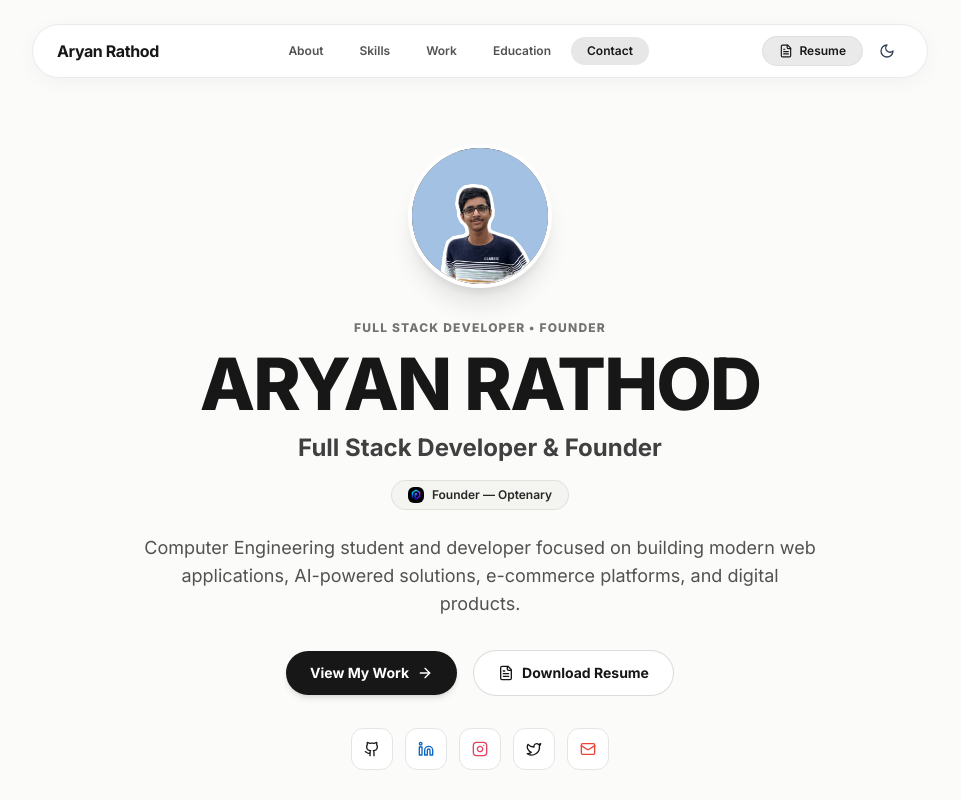
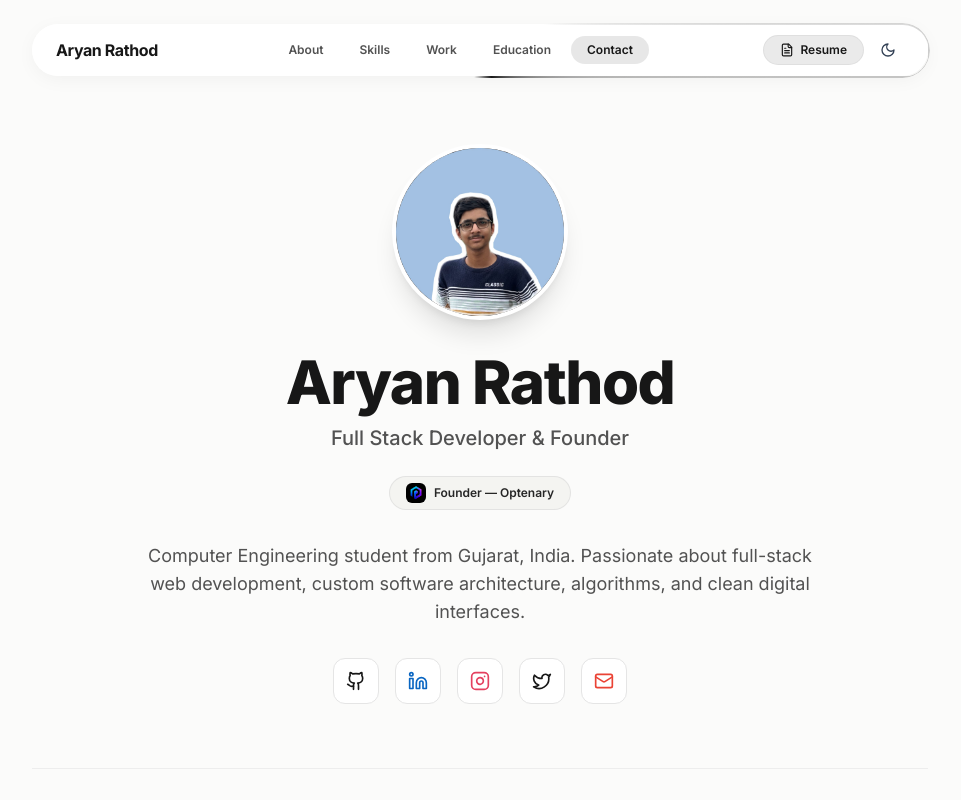
Before and after one commit to rathodaryan1/new-portfolio, a Next.js app: page / in a window 1280 px wide. Shown: the top 800 px of the page, without its empty margins (160-1121 px from the left). Built offline with nearby package versions, Linux system fonts and the light colour scheme.

Commit message:
restore original Hero banner and add continuous traveling loop border on navbar

```diff
--- a/app/globals.css
+++ b/app/globals.css
@@ -76,6 +76,82 @@
   backdrop-filter: blur(16px);
   -webkit-backdrop-filter: blur(16px);
   box-shadow: 0 4px 20px -2px rgba(0, 0, 0, 0.4);
+}
+
+/* Continuous Traveling Animated Black Perimeter Border for Navbar */
+@property --nav-border-angle {
+  syntax: "<angle>";
+  inherits: false;
+  initial-value: 0deg;
+}
+
+@keyframes navBorderRotate {
+  0% {
+    --nav-border-angle: 0deg;
+  }
+  100% {
+    --nav-border-angle: 360deg;
+  }
+}
+
+.nav-loop-border {
+  position: relative;
+  background-color: rgba(255, 255, 255, 0.95);
+  backdrop-filter: blur(16px);
+  -webkit-backdrop-filter: blur(16px);
+  border-radius: 9999px;
+  box-shadow: 0 4px 20px -2px rgba(0, 0, 0, 0.05);
+  z-index: 1;
+}
+
+.dark .nav-loop-border {
+  background-color: rgba(25, 25, 24, 0.95);
+  box-shadow: 0 4px 20px -2px rgba(0, 0, 0, 0.4);
+}
+
+.nav-loop-border::before {
+  content: "";
+  position: absolute;
+  inset: -1.5px;
+  border-radius: 9999px;
+  padding: 1.5px;
+  background: conic-gradient(
+    from var(--nav-border-angle, 0deg),
+    transparent 0%,
+    transparent 65%,
+    rgba(23, 23, 23, 0.3) 75%,
+    rgba(23, 23, 23, 1) 90%,
+    transparent 100%
+  );
+  -webkit-mask: linear-gradient(#fff 0 0) content-box, linear-gradient(#fff 0 0);
+  -webkit-mask-composite: xor;
+  mask-composite: exclude;
+  animation: navBorderRotate 4.5s linear infinite;
+  pointer-events: none;
+  z-index: 2;
+}
+
+.dark .nav-loop-border::before {
+  background: conic-gradient(
+    from var(--nav-border-angle, 0deg),
+    transparent 0%,
+    transparent 65%,
+    rgba(245, 245, 245, 0.3) 75%,
+    rgba(245, 245, 245, 1) 90%,
+    transparent 100%
+  );
+}
+
+@media (prefers-reduced-motion: reduce) {
+  .nav-loop-border::before {
+    animation: none;
+    background: #171717;
+    opacity: 0.25;
+  }
+  .dark .nav-loop-border::before {
+    background: #F5F5F5;
+    opacity: 0.25;
+  }
 }
 
 /* Continuous Traveling Animated Black Perimeter Border for Skills Cards */
--- a/components/hero/Hero.tsx
+++ b/components/hero/Hero.tsx
@@ -1,15 +1,15 @@
 "use client";
 
 import { personal } from "@/data/personal";
-import { socialLinks, resumeUrl } from "@/data/social";
+import { socialLinks } from "@/data/social";
 import { motion } from "framer-motion";
-import { Github, Linkedin, Instagram, Twitter, Mail, ArrowRight, FileText } from "lucide-react";
+import { Github, Linkedin, Instagram, Twitter, Mail } from "lucide-react";
 
 export function Hero() {
   return (
     <section
       id="hero"
-      className="relative pt-28 sm:pt-36 pb-12 sm:pb-16 px-4 flex flex-col justify-center items-center text-center max-w-4xl mx-auto overflow-hidden"
+      className="relative pt-28 sm:pt-36 pb-12 sm:pb-16 px-4 flex flex-col justify-center items-center text-center max-w-3xl mx-auto overflow-hidden"
     >
       <motion.div
         initial={{ opacity: 0, y: 15 }}
@@ -19,7 +19,7 @@ export function Hero() {
       >
         {/* Circular Avatar Photo */}
         <div className="relative mb-6 sm:mb-8">
-          <div className="w-28 h-28 sm:w-36 sm:h-36 rounded-full overflow-hidden border-4 border-white dark:border-neutral-800 shadow-xl bg-neutral-100 dark:bg-neutral-900">
+          <div className="w-32 h-32 sm:w-44 sm:h-44 rounded-full overflow-hidden border-4 border-white dark:border-neutral-800 shadow-xl bg-neutral-100 dark:bg-neutral-900">
             <img
               src={personal.avatarUrl}
               alt="Aryan Rathod — Full Stack Developer & Founder of Optenary"
@@ -28,24 +28,20 @@ export function Hero() {
           </div>
         </div>
 
-        {/* Eyebrow Label */}
-        <span className="inline-block text-[11px] sm:text-xs font-extrabold uppercase tracking-widest text-neutral-500 dark:text-neutral-400 mb-3">
-          FULL STACK DEVELOPER • FOUNDER
-        </span>
-
-        {/* Large Dominant Heading Name */}
-        <h1 className="text-4xl sm:text-7xl font-extrabold tracking-tight text-neutral-900 dark:text-neutral-100 mb-3 leading-[1.08]">
-          ARYAN RATHOD
+        {/* Headline Name */}
+        <h1 className="text-3xl sm:text-6xl font-extrabold tracking-tight text-neutral-900 dark:text-neutral-100 mb-2 sm:mb-3">
+          {personal.name}
         </h1>
 
         {/* Subtitle Role */}
-        <p className="text-lg sm:text-2xl font-bold text-neutral-700 dark:text-neutral-300 mb-4">
-          Full Stack Developer &amp; Founder
+        <p className="text-base sm:text-xl font-medium text-neutral-600 dark:text-neutral-400 mb-5 sm:mb-6">
+          {personal.title}
         </p>
 
         {/* Founder Pill Badge with Optenary Logo */}
-        <div className="inline-flex items-center gap-2 px-4 py-1.5 rounded-full text-xs font-semibold bg-[#F4F4F1] dark:bg-[#1E1E1D] text-neutral-800 dark:text-neutral-200 border border-neutral-300/60 dark:border-neutral-700/60 mb-6 shadow-xs max-w-full">
-          <div className="w-4 h-4 rounded-md overflow-hidden shrink-0 flex items-center justify-center">
+        <div className="inline-flex items-center gap-2 px-3.5 sm:px-4 py-1.5 rounded-full text-xs font-semibold bg-[#F4F4F1] dark:bg-[#1E1E1D] text-neutral-800 dark:text-neutral-200 border border-neutral-300/50 dark:border-neutral-700/50 mb-6 sm:mb-8 shadow-xs max-w-full">
+          {/* Optenary Logo Image */}
+          <div className="w-5 h-5 rounded-md overflow-hidden shrink-0 flex items-center justify-center">
             <img
               src="/optenary-logo.png"
               alt="Optenary Logo"
@@ -55,34 +51,13 @@ export function Hero() {
           <span className="truncate">{personal.founderBadge}</span>
         </div>
 
-        {/* Description Narrative */}
-        <p className="text-sm sm:text-lg text-neutral-600 dark:text-neutral-400 leading-relaxed max-w-2xl mb-8">
-          Computer Engineering student and developer focused on building modern web applications, AI-powered solutions, e-commerce platforms, and digital products.
+        {/* Bio */}
+        <p className="text-sm sm:text-lg text-neutral-600 dark:text-neutral-400 leading-relaxed max-w-2xl mb-6 sm:mb-8">
+          Computer Engineering student from Gujarat, India. Passionate about full-stack web development, custom software architecture, algorithms, and clean digital interfaces.
         </p>
 
-        {/* Dual Primary & Secondary CTAs */}
-        <div className="flex flex-wrap items-center justify-center gap-3 sm:gap-4 mb-8">
-          <a
-            href="#work"
-            className="inline-flex items-center gap-2 px-6 py-3 rounded-full text-xs sm:text-sm font-bold bg-neutral-900 text-white dark:bg-white dark:text-neutral-900 hover:bg-neutral-800 dark:hover:bg-neutral-100 transition-all shadow-md"
-          >
-            <span>View My Work</span>
-            <ArrowRight className="w-4 h-4" />
-          </a>
-
-          <a
-            href={resumeUrl}
-            target="_blank"
-            rel="noopener noreferrer"
-            className="inline-flex items-center gap-2 px-6 py-3 rounded-full text-xs sm:text-sm font-bold bg-white dark:bg-neutral-900 border border-neutral-300/80 dark:border-neutral-700/80 text-neutral-900 dark:text-neutral-100 hover:bg-neutral-100 dark:hover:bg-neutral-800 transition-all shadow-xs"
-          >
-            <FileText className="w-4 h-4" />
-            <span>Download Resume</span>
-          </a>
-        </div>
-
-        {/* Official SVG Social Links Row */}
-        <div className="flex items-center justify-center gap-3">
+        {/* Crisp Official SVG Social Links Row */}
+        <div className="flex items-center justify-center gap-3 sm:gap-4">
           {socialLinks.map((social) => (
             <a
               key={social.name}
@@ -90,13 +65,13 @@ export function Hero() {
               target="_blank"
               rel="noopener noreferrer"
               aria-label={social.name}
-              className="p-2.5 sm:p-3 rounded-xl bg-white dark:bg-neutral-900 border border-neutral-200 dark:border-neutral-800 text-neutral-700 dark:text-neutral-300 hover:text-neutral-900 dark:hover:text-white hover:border-neutral-400 dark:hover:border-neutral-600 transition-all hover:scale-105 flex items-center justify-center shadow-xs"
+              className="p-3 rounded-xl bg-white dark:bg-neutral-900 border border-neutral-200 dark:border-neutral-800 text-neutral-700 dark:text-neutral-300 hover:text-neutral-900 dark:hover:text-white hover:border-neutral-400 dark:hover:border-neutral-600 transition-all hover:scale-110 flex items-center justify-center shadow-xs"
             >
-              {social.name === "LinkedIn" && <Linkedin className="w-4 h-4 sm:w-4.5 sm:h-4.5 text-[#0A66C2]" />}
-              {social.name === "GitHub" && <Github className="w-4 h-4 sm:w-4.5 sm:h-4.5 text-neutral-900 dark:text-white" />}
-              {social.name === "Instagram" && <Instagram className="w-4 h-4 sm:w-4.5 sm:h-4.5 text-[#E4405F]" />}
-              {social.name === "X (Twitter)" && <Twitter className="w-4 h-4 sm:w-4.5 sm:h-4.5 text-neutral-900 dark:text-white" />}
-              {social.name === "Email" && <Mail className="w-4 h-4 sm:w-4.5 sm:h-4.5 text-[#EA4335]" />}
+              {social.name === "LinkedIn" && <Linkedin className="w-5 h-5 text-[#0A66C2]" />}
+              {social.name === "GitHub" && <Github className="w-5 h-5 text-neutral-900 dark:text-white" />}
+              {social.name === "Instagram" && <Instagram className="w-5 h-5 text-[#E4405F]" />}
+              {social.name === "X (Twitter)" && <Twitter className="w-5 h-5 text-neutral-900 dark:text-white" />}
+              {social.name === "Email" && <Mail className="w-5 h-5 text-[#EA4335]" />}
             </a>
           ))}
         </div>
--- a/components/navbar/Navbar.tsx
+++ b/components/navbar/Navbar.tsx
@@ -42,7 +42,7 @@ export function Navbar() {
 
   return (
     <header className="fixed top-0 left-0 right-0 z-50 flex justify-center p-3 sm:p-6 transition-all duration-300">
-      <nav className="w-full max-w-4xl rounded-full glass-pill border border-neutral-200/80 dark:border-neutral-800/80 px-4 sm:px-6 py-2.5 flex items-center justify-between shadow-lg shadow-neutral-950/5">
+      <nav className="w-full max-w-4xl rounded-full nav-loop-border px-4 sm:px-6 py-2.5 flex items-center justify-between shadow-lg shadow-neutral-950/5">
         {/* Brand Name Logo matching Mobile Screenshot */}
         <Link
           href="#hero"
```
